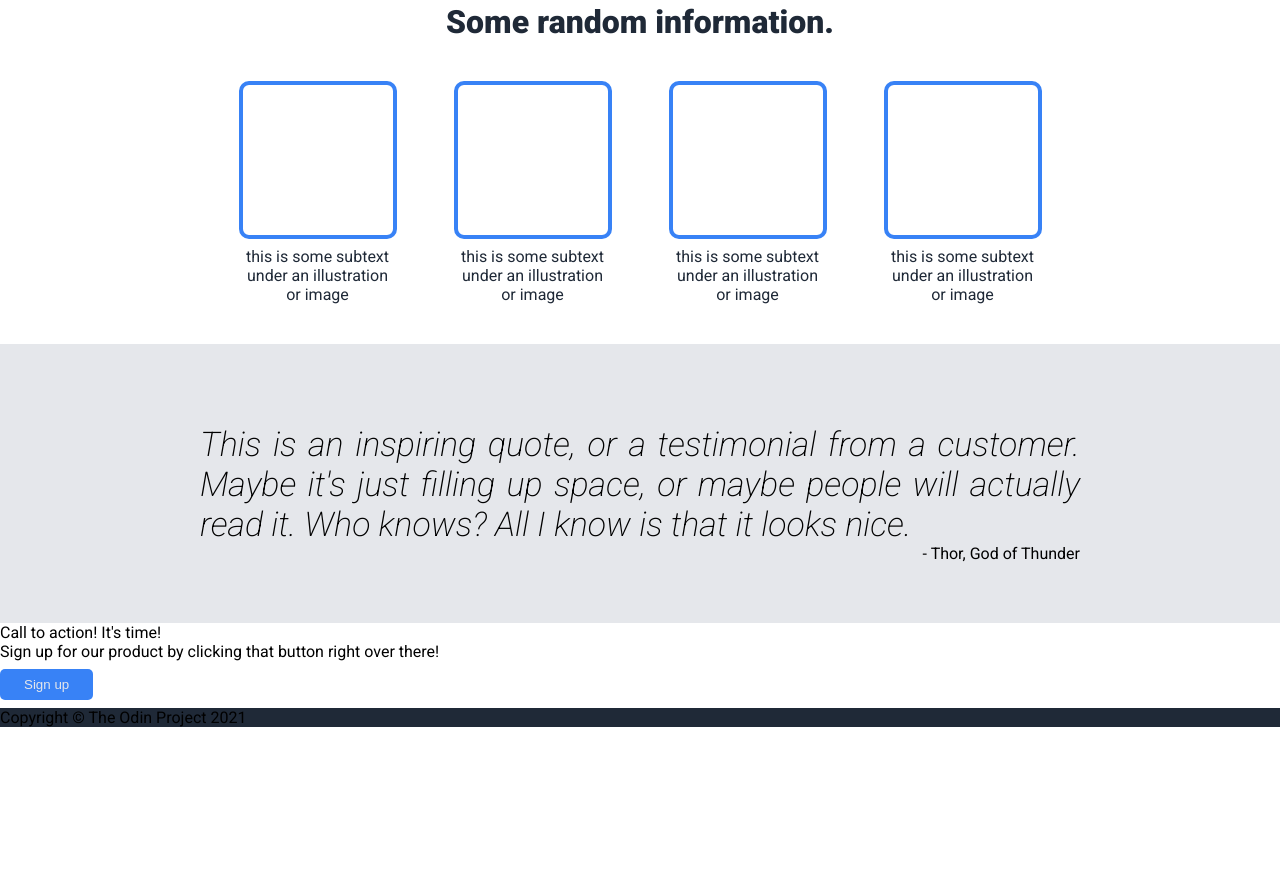
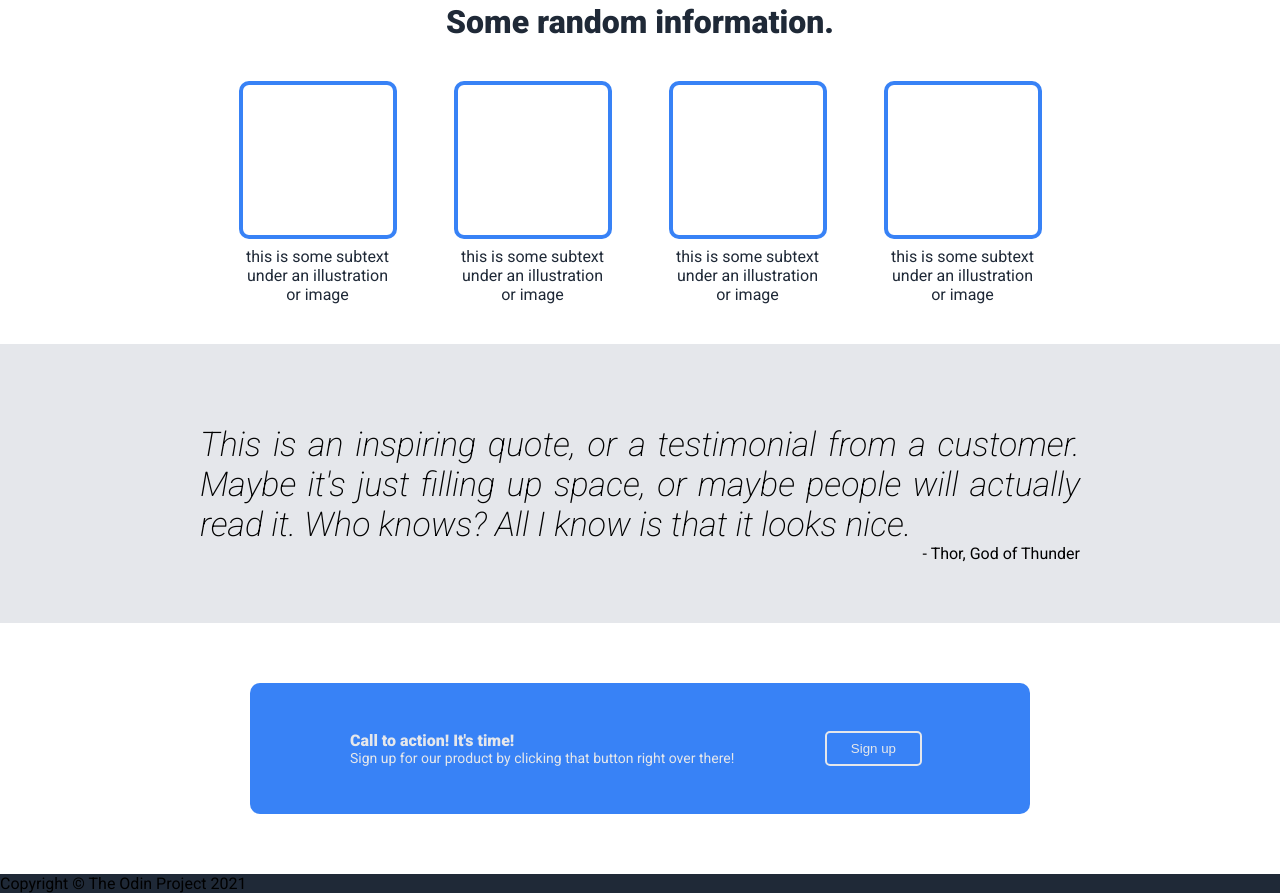
Before and after one commit to kristoferfannar/odin-website, a plain HTML site: page index.html in a window 1280 px wide. Shown: the part 443-1336 px from the top of the page. Before the commit the page ends 1170 px from the top, so only its background shows below. Drawn offline with Linux system fonts and the light colour scheme.

Commit message:
finished action part in css

```diff
--- a/style.css
+++ b/style.css
@@ -171,3 +171,35 @@ ul {
 .quote .name {
     text-align: right;
 }
+
+
+/* action */
+
+.action {
+    display: flex;
+    margin: 60px 250px;
+}
+
+.action-box {
+    flex: 1 1 auto;
+    background-color: #3882F6;
+    color: #E5E7EB;
+    padding: 40px 100px;
+    display: flex;
+    justify-content: space-between;
+    align-items: center;
+    border-radius: 10px;
+}
+
+.action-box .title {
+    font-weight: 900;
+    font-size: 16px;
+}
+
+.action-box .description {
+    font-size: 14px;
+}
+
+.action-box .sign-up {
+    border: 2px solid #E5E7EB;
+}
```
